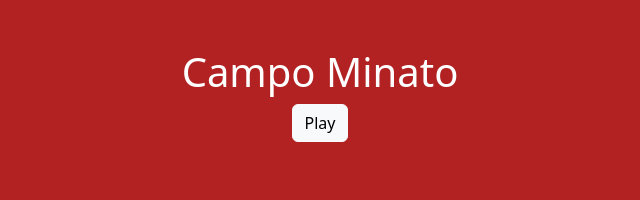
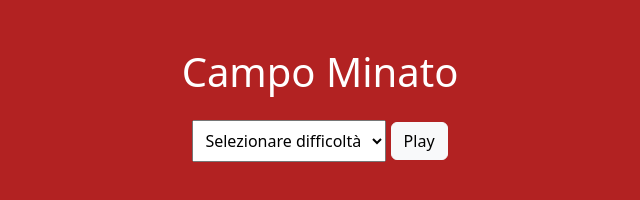
Before and after one commit to nicomanunta/js-campominato-dom, a plain HTML site: page index.html in a window 1280 px wide. Shown: the whole page, without its empty margins (320-960 px from the left). Drawn offline with nearby package versions, Linux system fonts and the light colour scheme.

Commit message:
aggiunta scelta livello

```diff
--- a/index.html
+++ b/index.html
@@ -11,7 +11,15 @@
     <main class="my-5">
         <div class="text-center mb-5">
             <h1 class="text-center text-white">Campo Minato</h1>
-            <button type="button" id="play" class=" btn btn-light">Play</button>
+            <div class="my-4">
+                <select class="select-control p-2 align-middle " >
+                    <option selected>Selezionare difficoltà</option>
+                    <option value="1">Facile</option>
+                    <option value="2">Medio</option>
+                    <option value="3">Difficile</option>
+                </select>
+                <button type="button" id="play" class=" btn btn-light">Play</button>
+            </div>
         </div>
         <h2 id="score" class="text-white text-center" ></h2>
         <div class="d-flex justify-content-center">
```
